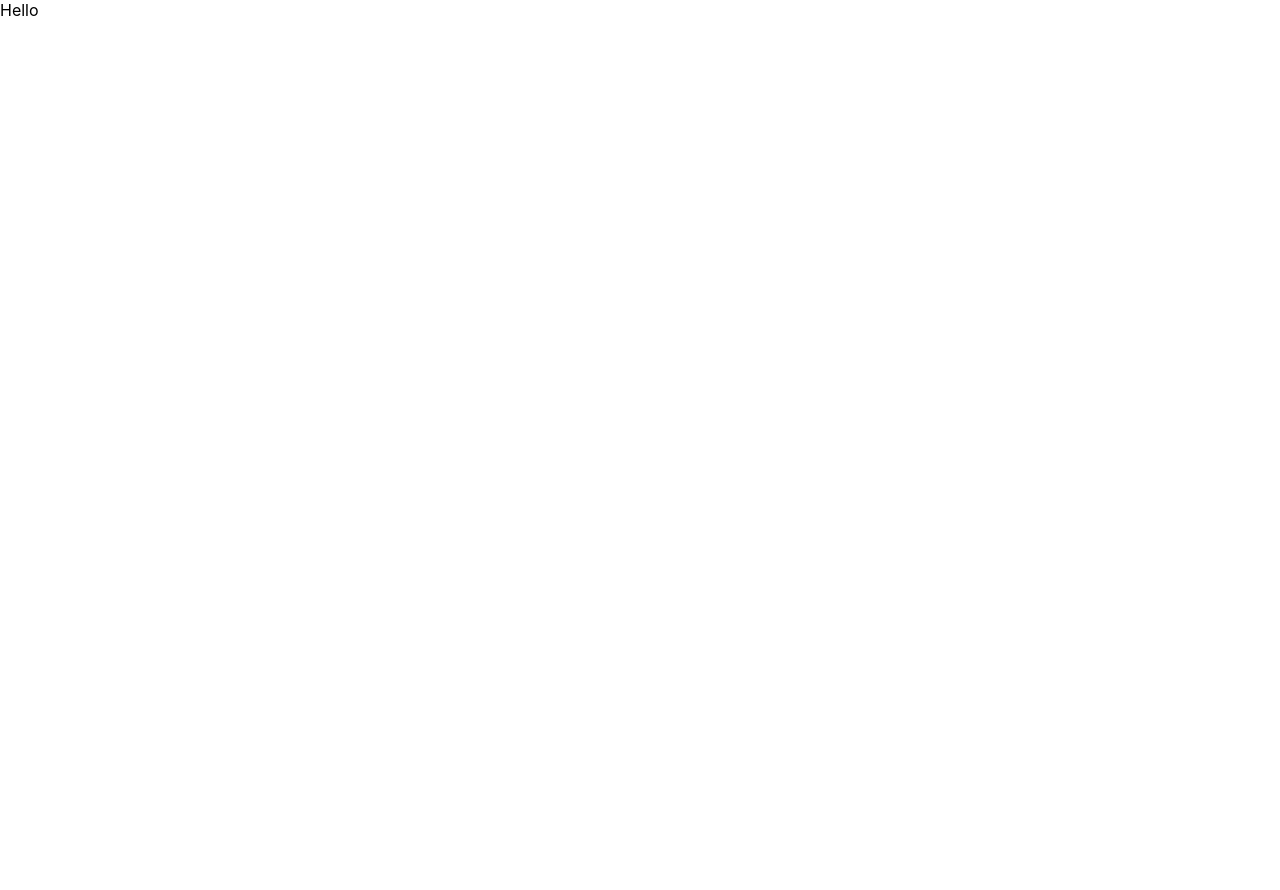
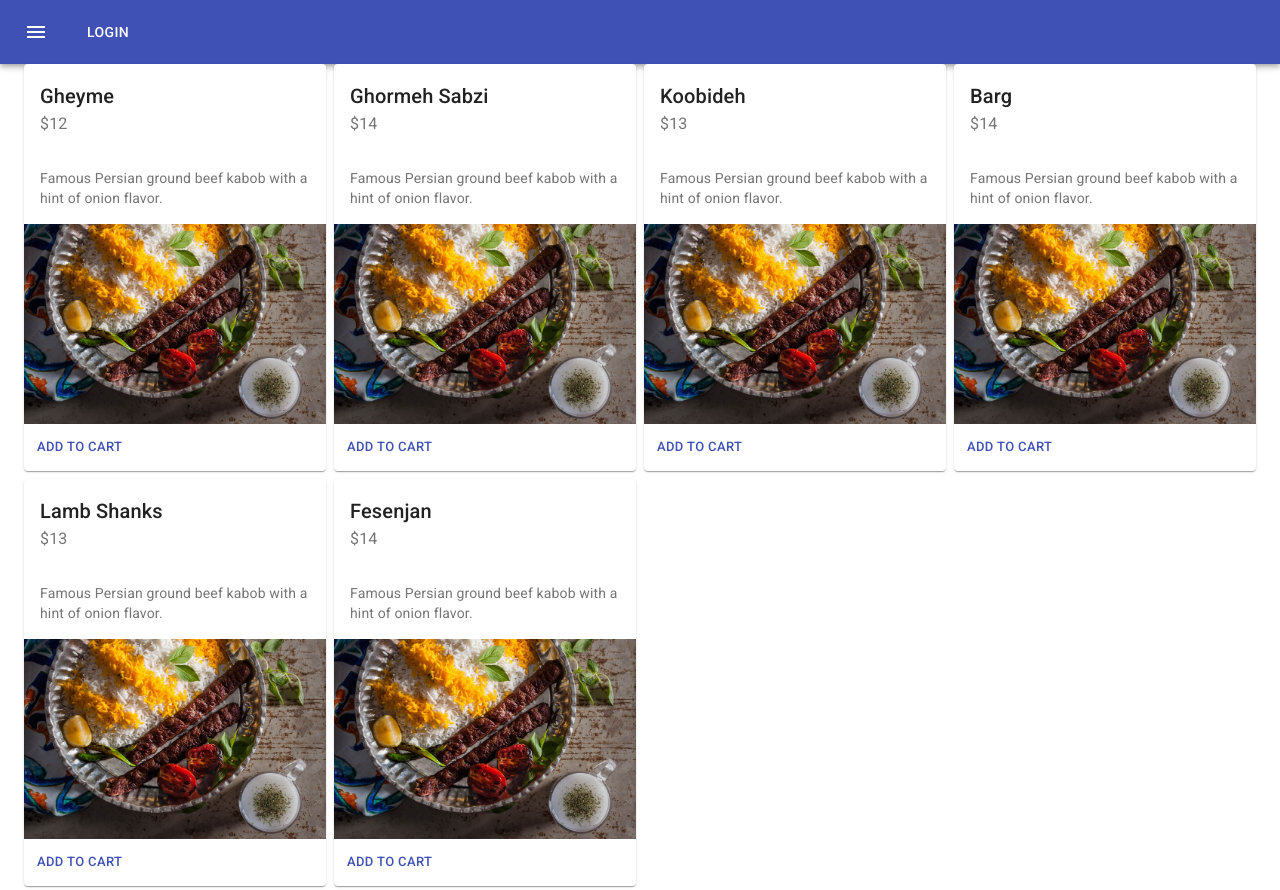
Before and after one commit to sns/hok, a React (Create React App) app: page / in a window 1280 px wide. Before the commit the page ends 800 px from the top, so only its background shows below. Built offline with nearby package versions, Linux system fonts and the light colour scheme.

Commit message:
Added Menu Grid

```diff
--- a/package.json
+++ b/package.json
@@ -4,6 +4,7 @@
   "private": true,
   "dependencies": {
     "@material-ui/core": "^4.9.7",
+    "@material-ui/icons": "^4.9.1",
     "@testing-library/jest-dom": "^4.2.4",
     "@testing-library/react": "^9.5.0",
     "@testing-library/user-event": "^7.2.1",
--- a/src/App.tsx
+++ b/src/App.tsx
@@ -1,11 +1,11 @@
-import React from 'react';
-import './App.css';
+import React from "react";
+import "./App.css";
+
+import { Menu } from "./Components/Menu";
 
 function App() {
     return (
-        <div>
-            Hello
-        </div>
+        <Menu />
     );
 }
 
--- /dev/null
+++ b/src/Components/Header.tsx
@@ -0,0 +1,42 @@
+import React from "react";
+import { createStyles, makeStyles, Theme } from "@material-ui/core/styles";
+import { AppBar, Toolbar, Button, IconButton } from "@material-ui/core";
+import MenuIcon from "@material-ui/icons/Menu";
+
+const useStyles = makeStyles((theme: Theme) =>
+    createStyles({
+        root: {
+            flexGrow: 1,
+        },
+        menuButton: {
+            marginRight: theme.spacing(2),
+        },
+        title: {
+            flexGrow: 1,
+        },
+    })
+);
+
+export const Header = () => {
+    const classes = useStyles();
+
+    return (
+        <div className={classes.root}>
+            <AppBar position="static">
+                <Toolbar>
+                    <IconButton
+                        edge="start"
+                        className={classes.menuButton}
+                        color="inherit"
+                        aria-label="menu"
+                    >
+                        <MenuIcon />
+                    </IconButton>
+                    <Button color="inherit">Login</Button>
+                </Toolbar>
+            </AppBar>
+        </div>
+    );
+}
+
+export default Header;
--- /dev/null
+++ b/src/Components/Menu.tsx
@@ -0,0 +1,23 @@
+import React from "react";
+import { Container, Hidden } from "@material-ui/core";
+import { Header } from "./Header";
+import MenuWeb from "./MenuWeb";
+import MenuMobile from "./MenuMobile";
+
+export const Menu: React.FC = () => {
+    return (
+        <>
+            <Header />
+            <Container>
+                <Hidden xsDown>
+                    <MenuWeb />
+                </Hidden>
+                <Hidden smUp>
+                    <MenuMobile />
+                </Hidden>
+            </Container>
+        </>
+    );
+};
+
+export default Menu;
--- /dev/null
+++ b/src/Components/MenuItemCard.tsx
@@ -0,0 +1,45 @@
+import React from "react";
+import {
+    Card,
+    CardMedia,
+    CardContent,
+    CardActions,
+    CardHeader,
+    Button,
+    Typography,
+} from "@material-ui/core";
+
+import { MenuItem } from "../Models/MenuItem";
+
+export interface Props {
+    item: MenuItem;
+}
+
+export const MenuItemCard: React.FC<Props> = props => {
+    const item = props.item;
+    return (
+        <Card key={item.id}>
+            <CardHeader
+                title={item.name}
+                subheader={`$${item.price}`}
+                titleTypographyProps={{ variant: "h6" }}
+            />
+            <CardContent>
+                <Typography variant="body2" color="textSecondary" component="p">
+                    Famous Persian ground beef kabob with a hint of onion
+                    flavor.
+                </Typography>
+            </CardContent>
+            <CardMedia
+                image="./kabob1.jpg"
+                title="kabob"
+                style={{ height: 200 }}
+            />
+            <CardActions>
+                <Button size="small" color="primary">
+                    Add To Cart
+                </Button>
+            </CardActions>
+        </Card>
+    );
+};
--- /dev/null
+++ b/src/Components/MenuMobile.tsx
@@ -0,0 +1,25 @@
+import React from "react";
+import { Grid } from "@material-ui/core";
+import { MenuItemCard } from "./MenuItemCard";
+
+import { MenuItems, MenuItem } from "../Models/MenuItem";
+
+export const Menu = () => {
+    const renderMenuItem = (index: number, item: MenuItem) => {
+        return (
+            <Grid item key={index} xs={6}>
+                <MenuItemCard item={item} />
+            </Grid>
+        );
+    };
+
+    return (
+        <>
+            <Grid container spacing={1}>
+                {MenuItems.map((item, index) => renderMenuItem(index, item))}
+            </Grid>
+        </>
+    );
+};
+
+export default Menu;
--- /dev/null
+++ b/src/Components/MenuWeb.tsx
@@ -0,0 +1,39 @@
+import React from "react";
+import { makeStyles, createStyles, Theme } from "@material-ui/core/styles";
+import { Grid } from "@material-ui/core";
+import { MenuItemCard } from "./MenuItemCard";
+
+import { MenuItems, MenuItem } from "../Models/MenuItem";
+
+const useStyles = makeStyles((theme: Theme) =>
+    createStyles({
+        root: {
+            flexGrow: 1,
+        },
+        paper: {
+            padding: theme.spacing(2),
+            textAlign: "center",
+            color: theme.palette.text.secondary,
+        },
+    })
+);
+
+export const Menu = () => {
+    const classes = useStyles();
+
+    const renderMenuItem = (index: number, item: MenuItem) => {
+        return (
+            <Grid item key={index} xs={3}>
+                <MenuItemCard item={item} />
+            </Grid>
+        );
+    };
+
+    return (
+        <Grid container spacing={1} className={classes.root}>
+            {MenuItems.map((item, index) => renderMenuItem(index, item))}
+        </Grid>
+    );
+};
+
+export default Menu;
--- /dev/null
+++ b/src/Models/MenuItem.ts
@@ -0,0 +1,47 @@
+export const MenuItems: MenuItem[] = [
+    {
+        id: 1,
+        name: "Gheyme",
+        description: "Gheyme",
+        price: 12,
+    },
+    {
+        id: 2,
+        name: "Ghormeh Sabzi",
+        description: "Ghormeh Sabzi",
+        price: 14,
+    },
+    {
+        id: 3,
+        name: "Koobideh",
+        description: "Koobideh",
+        price: 13,
+    },
+    {
+        id: 4,
+        name: "Barg",
+        description: "Barg",
+        price: 14,
+    },
+    {
+        id: 5,
+        name: "Lamb Shanks",
+        description: "Labm Shanks",
+        price: 13,
+    },
+    {
+        id: 6,
+        name: "Fesenjan",
+        description: "Fesenjan",
+        price: 14,
+    },
+];
+
+export interface MenuItem {
+    id: number;
+    name: string;
+    description: string;
+    price: number;
+}
+
+export default MenuItem;
--- /dev/null
+++ b/src/Models/index.ts
@@ -0,0 +1 @@
+export * from "./MenuItem";
```
Also changed, not shown: public/kabob1.jpg (added), 1 other file (tests, documents, lock files or other folders).
